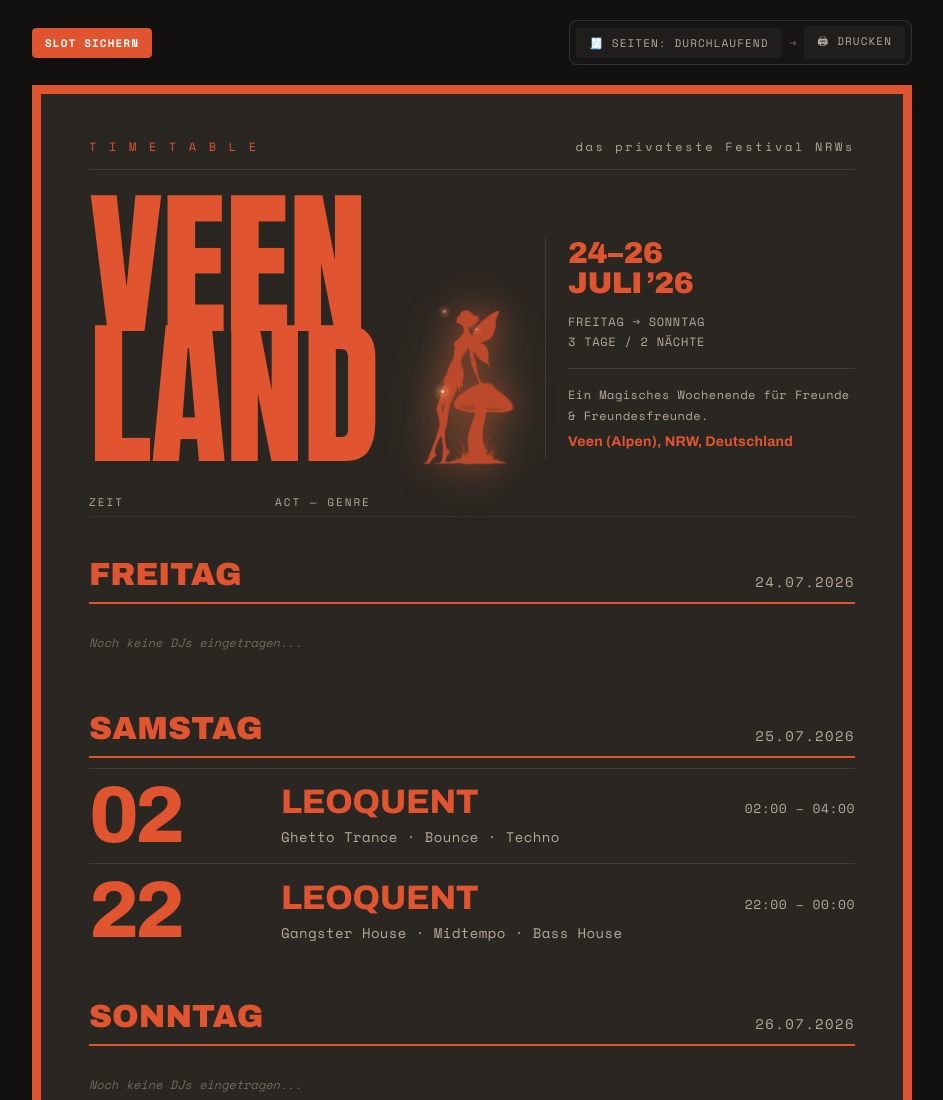
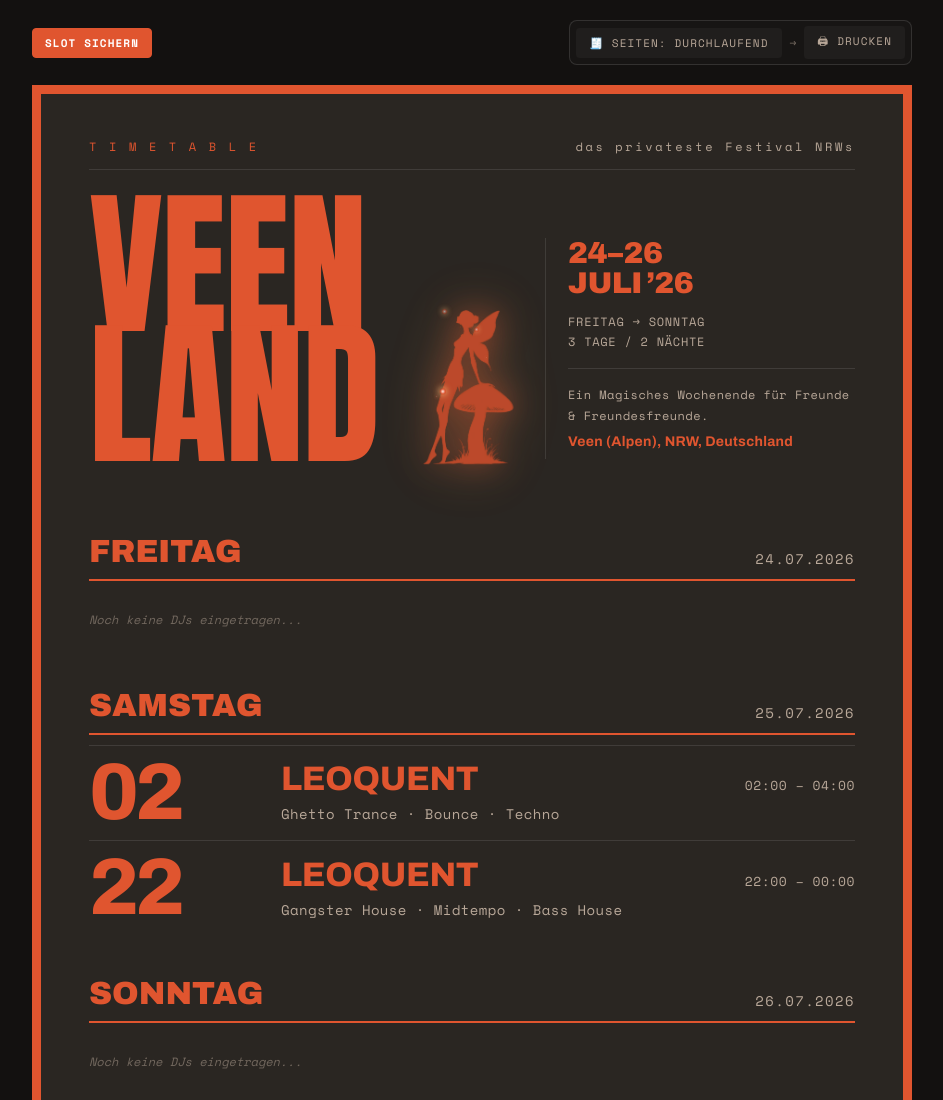
Before and after one commit to Leoquent/veentimetable, a plain HTML site: page index.html in a window 1280 px wide. Shown: the top 1100 px of the page, without its empty margins (168-1111 px from the left). Drawn offline with nearby package versions, Linux system fonts and the light colour scheme; no server answers.

Commit message:
Legenden-Zeile (ZEIT/GENRE) entfernt, Abstand zum ersten Tag angepasst
Co-Authored-By: Claude Opus 4.8 <noreply@anthropic.com>

```diff
--- a/index.html
+++ b/index.html
@@ -342,17 +342,6 @@
     }
 
     /* Timetable Grid & Slots */
-    .legend-row {
-      display: flex;
-      gap: 18px;
-      font-family: var(--font-mono);
-      font-size: 11px;
-      letter-spacing: 0.18em;
-      color: var(--muted);
-      padding-bottom: 6px;
-      border-bottom: 1px solid rgba(255, 255, 255, 0.05);
-    }
-
     .day-header {
       display: flex;
       justify-content: space-between;
@@ -361,6 +350,12 @@
       padding-bottom: 10px;
       margin-top: 40px;
       margin-bottom: 10px;
+    }
+
+    /* Erster Tag direkt unter dem Hero – kleinerer Abstand,
+       da die Legenden-Zeile entfällt */
+    .print-day-container:first-of-type .day-header {
+      margin-top: 18px;
     }
 
     .day-name {
@@ -1425,12 +1420,6 @@
                 rel: "noopener noreferrer"
               }, "Veen (Alpen), NRW, Deutschland")
             )
-          ),
-
-          // Legend Header
-          React.createElement("div", { className: "legend-row" },
-            React.createElement("span", { style: { width: "168px" } }, "ZEIT"),
-            React.createElement("span", null, "ACT — GENRE")
           ),
 
           // Render days lists
```
